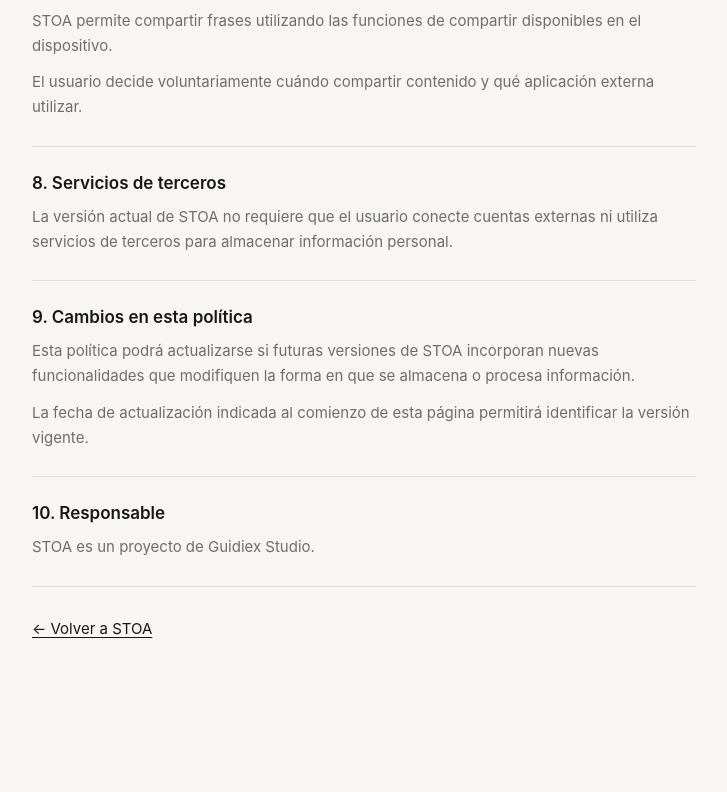
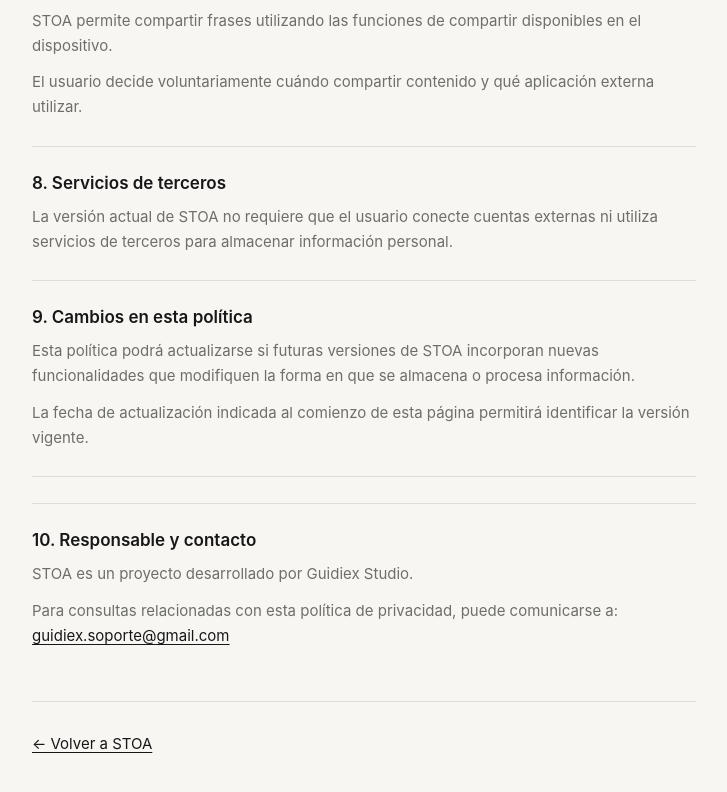
Before and after one commit to guidiex/STOA, a website: page privacy.html in a window 1280 px wide. Shown: the part 1274-2066 px from the top of the page, without its empty margins (276-1003 px from the left). Before the commit the page ends 1964 px from the top, so only its background shows below. Drawn offline with Linux system fonts and the light colour scheme.

```diff
--- a/privacy.html
+++ b/privacy.html
@@ -155,7 +155,7 @@
       </h1>
 
       <p class="updated">
-        Última actualización: 27 de septiembre de 2026
+        Última actualización: 3 de octubre de 2026
       </p>
     </header>
 
@@ -290,11 +290,21 @@
 
 
     <section>
-      <h2>10. Responsable</h2>
+      <section>
+  <h2>10. Responsable y contacto</h2>
 
-      <p>
-        STOA es un proyecto de Guidiex Studio.
-      </p>
+  <p>
+    STOA es un proyecto desarrollado por Guidiex Studio.
+  </p>
+
+  <p>
+    Para consultas relacionadas con esta política de privacidad,
+    puede comunicarse a:
+    <a href="mailto:guidiex.soporte@gmail.com">
+      guidiex.soporte@gmail.com
+    </a>
+  </p>
+</section>
     </section>
 
 
```
